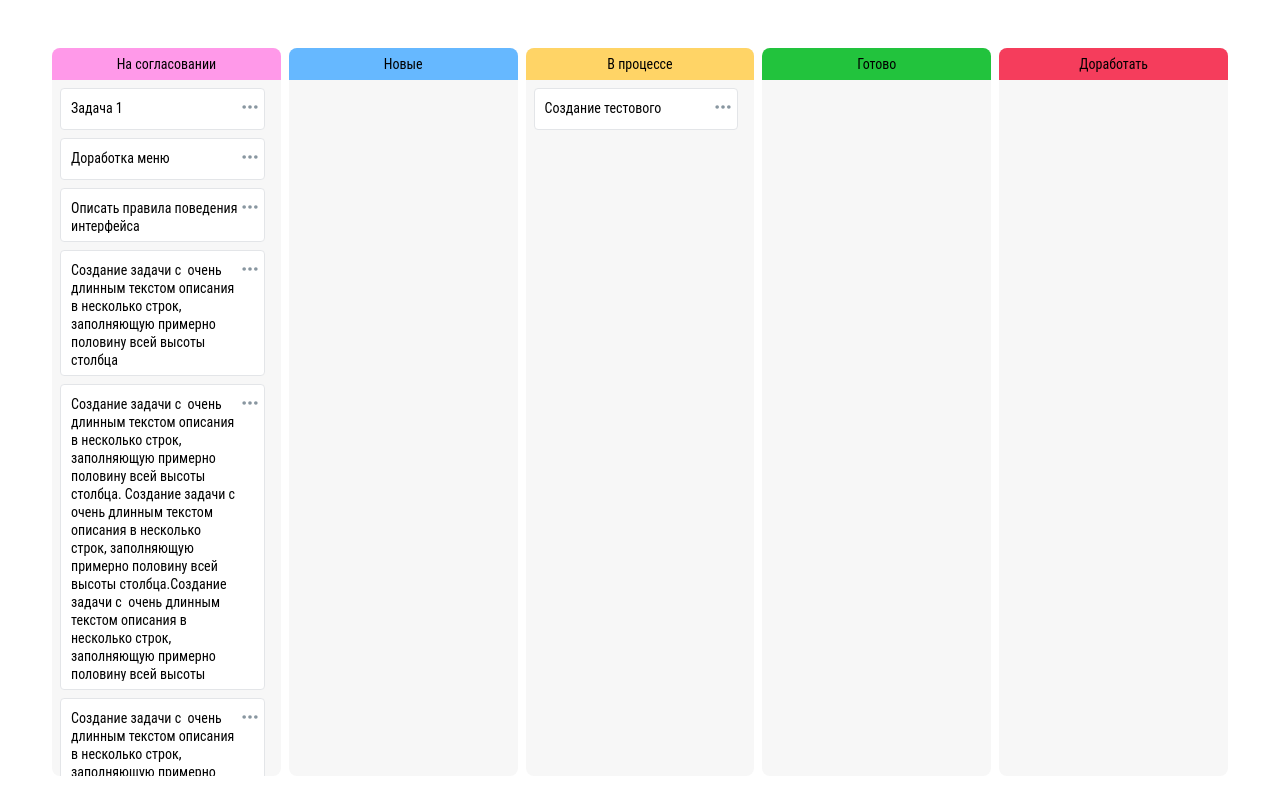
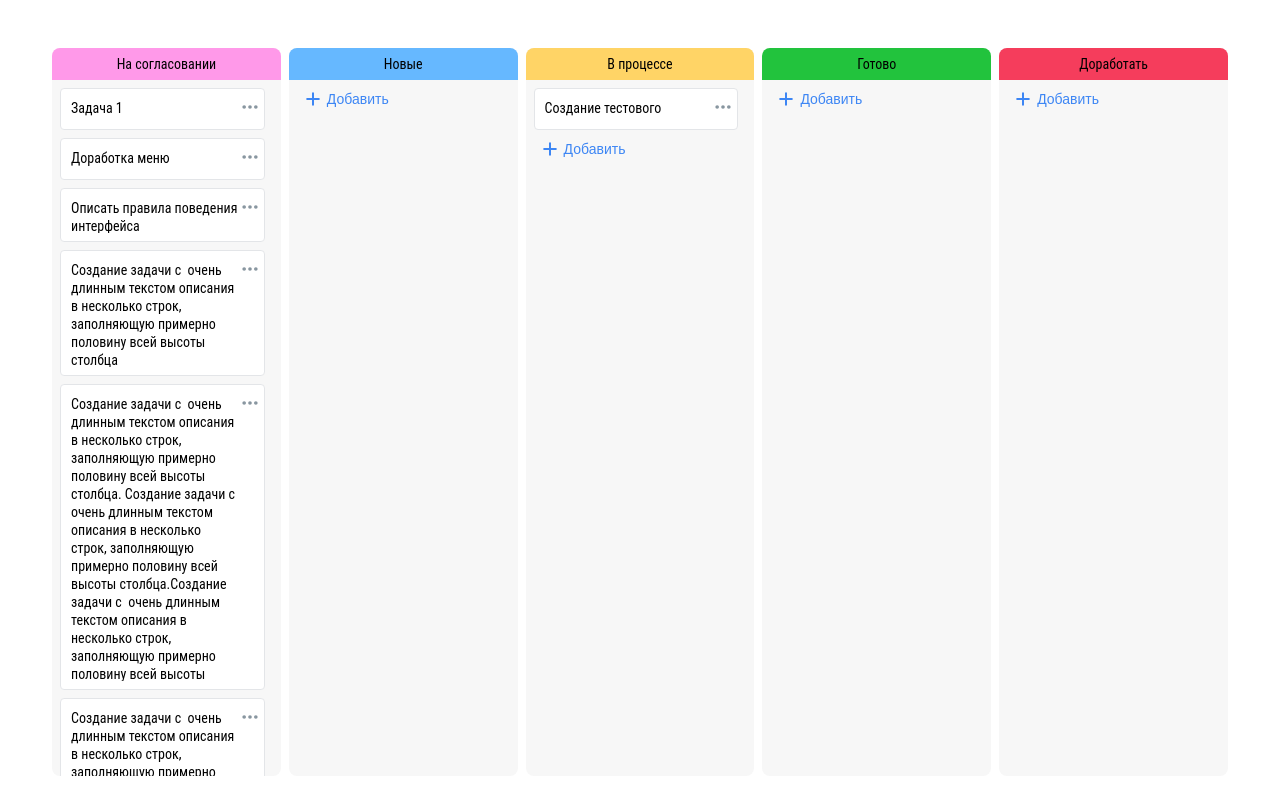
Before and after one commit to lowweb/kanban-board, a Vue app: page / in a window 1280 px wide. Built offline with nearby package versions, Linux system fonts and the light colour scheme.

Commit message:
make add button

```diff
--- a/src/components/blocks/BBoard.vue
+++ b/src/components/blocks/BBoard.vue
@@ -1,11 +1,17 @@
 <script setup>
 import BColumn from '@/components/blocks/BColumn.vue'
 import BTask from '@/components/blocks/BTask.vue'
+import UAddButton from '../ui/UAddButton.vue'
 import UContextMenu from '../ui/UContextMenu.vue'
 import { useBoardStore } from '@/stores/boardStore'
 import { useStateStore } from '@/stores/stateStore'
 const boardStore = useBoardStore()
 const stateStore = useStateStore()
+
+const onAdd = (columnId) => {
+  stateStore.setActiveColumnId(columnId)
+  stateStore.toggleIsNewTaskEdit()
+}
 </script>
 
 <template>
@@ -15,14 +21,28 @@ const stateStore = useStateStore()
       v-bind:key="column.id"
       :title="column.title"
       :titleColor="column.titleColor"
+      @dragover.prevent
     >
       <BTask
         v-for="(task, taskIndex) in column.tasks"
         :key="task.id"
         :data="task.data"
         :taskId="task.id"
+        :columnId="column.id"
+        draggable="true"
       >
       </BTask>
+      <BTask
+        v-if="stateStore.isNewTaskEdit && column.id === stateStore.activeColumnId"
+        :taskId="12321"
+        :columnId="column.id"
+        draggable="true"
+      >
+      </BTask>
+      <UAddButton
+        v-if="!stateStore.isNewTaskEdit && column.id != stateStore.activeColumnId"
+        @click="onAdd(column.id)"
+      />
     </BColumn>
     <UContextMenu
       v-if="stateStore.contextMenu.show"
--- a/src/components/blocks/BTask.vue
+++ b/src/components/blocks/BTask.vue
@@ -1,28 +1,12 @@
 <script setup>
-import { ref } from 'vue'
+import { ref, computed } from 'vue'
 import { useStateStore } from '@/stores/stateStore'
 const stateStore = useStateStore()
 import UMenuButton from '../ui/UMenuButton.vue'
 import UClearButton from '../ui/UClearButton.vue'
 import USaveButton from '../ui/USaveButton.vue'
 import BOverlay from './BOverlay.vue'
-import UContextMenu from '../ui/UContextMenu.vue'
 import UTextArea from '../ui/UTextArea.vue'
-
-const showContextMenu = (event, taskId) => {
-  stateStore.showContextMenu(event.target.getBoundingClientRect(), taskId)
-}
-const hideContextMenu = () => {
-  stateStore.hideContextMenu()
-}
-
-const save = () => {
-  stateStore.toggleTaskEditeble()
-}
-
-const clear = () => {
-  text.value = ''
-}
 
 const props = defineProps({
   data: {
@@ -30,43 +14,51 @@ const props = defineProps({
     default: () => ''
   },
   taskId: {
-    type: Number
+    type: Number,
+    required: true
+  },
+  columnId: {
+    type: Number,
+    required: true
   }
 })
-const text = ref(props.data)
+const textAreaDataValue = ref(props.data)
+
+const isEditebleAndEquilTask = computed(
+  () => stateStore.taskEditeble && props.taskId === stateStore.activeTaskId
+)
+const showContextMenu = (event, taskId, columnId) => {
+  stateStore.showContextMenu(event.target.getBoundingClientRect(), taskId, columnId)
+}
+const hideContextMenu = () => {
+  stateStore.hideContextMenu()
+}
+
+const saveTaskChanges = () => {
+  stateStore.toggleTaskEditeble()
+}
+
+const clearTaskDataValue = () => {
+  textAreaDataValue.value = ''
+}
 </script>
 
 <template>
-  <div
-    class="task"
-    :class="{ 'task--edit': stateStore.taskEditeble && taskId === stateStore.activeTaskId }"
-  >
-    <!-- <div
-      class="task__data"
-      :contenteditable="stateStore.taskEditeble && taskId === stateStore.activeTaskId"
-    >
-      {{ data }}
-    </div> -->
+  <div class="task" :class="{ 'task--edit': isEditebleAndEquilTask }">
     <UTextArea
-      v-model="text"
-      :data-value="text"
+      v-model="textAreaDataValue"
+      :data-value="textAreaDataValue"
       :readonly="!stateStore.taskEditeble"
       placeholder="Введите текст..."
     />
     <div class="task__button">
       <UMenuButton
         class="task__menu"
-        @click.stop="showContextMenu($event, taskId)"
+        @click.stop="showContextMenu($event, taskId, columnId)"
         v-if="!stateStore.taskEditeble"
       />
-      <UClearButton
-        v-if="stateStore.taskEditeble && taskId === stateStore.activeTaskId"
-        @click.stop="clear"
-      />
-      <USaveButton
-        v-if="stateStore.taskEditeble && taskId === stateStore.activeTaskId"
-        @click.stop="save"
-      />
+      <UClearButton v-if="isEditebleAndEquilTask" @click.stop="clearTaskDataValue" />
+      <USaveButton v-if="isEditebleAndEquilTask" @click.stop="saveTaskChanges" />
     </div>
 
     <BOverlay @click="hideContextMenu" v-if="stateStore.contextMenu.show" />
--- /dev/null
+++ b/src/components/ui/UAddButton.vue
@@ -0,0 +1,26 @@
+<script setup></script>
+<template>
+  <button class="add-button">Добавить</button>
+</template>
+<style lang="scss">
+.add-button {
+  border: none;
+  background-color: transparent;
+  font-weight: 400;
+  font-size: 14px;
+  line-height: 18px;
+  text-align: center;
+  color: #3d86f4;
+  display: flex;
+  align-items: center;
+  gap: 4px;
+  cursor: pointer;
+
+  &::before {
+    content: '';
+    background-image: url(@/assets/icn/icn-task-add.svg);
+    width: 20px;
+    height: 20px;
+  }
+}
+</style>
--- a/src/components/ui/UContextMenu.vue
+++ b/src/components/ui/UContextMenu.vue
@@ -1,8 +1,14 @@
 <script setup>
 import { useStateStore } from '@/stores/stateStore'
+import { useBoardStore } from '@/stores/boardStore'
 const stateStore = useStateStore()
-const onEdit = () => {
+const boardStore = useBoardStore()
+const makeEdit = () => {
   stateStore.toggleTaskEditeble()
+  stateStore.hideContextMenu()
+}
+const deleteTask = () => {
+  boardStore.deleteTask()
   stateStore.hideContextMenu()
 }
 const props = defineProps({
@@ -19,11 +25,11 @@ const props = defineProps({
 
 <template>
   <ul class="contextmenu" :style="{ top: y + 'px', left: x + 'px' }">
-    <li class="contextmenu__item" @click.stop="onEdit">
+    <li class="contextmenu__item" @click.stop="makeEdit">
       <img src="@/assets/icn/icn-edit.svg" alt="edit" />
       Редактировать
     </li>
-    <li class="contextmenu__item">
+    <li class="contextmenu__item" @click.stop="deleteTask">
       <img src="@/assets/icn/icn-trash.svg" alt="edit" />
       Удалить
     </li>
--- a/src/stores/boardStore.js
+++ b/src/stores/boardStore.js
@@ -1,7 +1,9 @@
 import { ref } from 'vue'
 import { defineStore } from 'pinia'
+import { useStateStore } from './stateStore'
 
 export const useBoardStore = defineStore('boardStore', () => {
+  const stateStore = useStateStore()
   const board = ref([])
 
   const getBoard = async () => {
@@ -15,8 +17,16 @@ export const useBoardStore = defineStore('boardStore', () => {
     }
   }
 
+  const deleteTask = () => {
+    const newElements = board.value
+      .find((column) => column.id === stateStore.activeColumnId)
+      .tasks.filter((task) => task.id != stateStore.activeTaskId)
+    board.value.find((column) => column.id === stateStore.activeColumnId).tasks = newElements
+  }
+
   return {
     board,
-    getBoard
+    getBoard,
+    deleteTask
   }
 })
--- a/src/stores/stateStore.js
+++ b/src/stores/stateStore.js
@@ -4,14 +4,17 @@ import { defineStore } from 'pinia'
 export const useStateStore = defineStore('stateStore', () => {
   const contextMenu = ref({ show: false, x: 0, y: 0 })
   const activeTaskId = ref()
+  const activeColumnId = ref()
   const taskEditeble = ref(false)
+  const isNewTaskEdit = ref(false)
   const editText = ref()
 
-  const showContextMenu = (el, id) => {
+  const showContextMenu = (el, taskId, columnId) => {
     contextMenu.value.show = true
     contextMenu.value.x = el.left
     contextMenu.value.y = el.top + 20
-    setActiveTaskId(id)
+    setActiveColumnId(columnId)
+    setActiveTaskId(taskId)
   }
   const hideContextMenu = () => {
     contextMenu.value.show = false
@@ -20,18 +23,28 @@ export const useStateStore = defineStore('stateStore', () => {
   const toggleTaskEditeble = () => {
     taskEditeble.value = !taskEditeble.value
   }
+  const toggleIsNewTaskEdit = () => {
+    isNewTaskEdit.value = !isNewTaskEdit.value
+  }
   const setActiveTaskId = (id) => {
     activeTaskId.value = id
+  }
+  const setActiveColumnId = (id) => {
+    activeColumnId.value = id
   }
 
   return {
     contextMenu,
     activeTaskId,
+    activeColumnId,
     editText,
     showContextMenu,
     setActiveTaskId,
+    setActiveColumnId,
     hideContextMenu,
     toggleTaskEditeble,
-    taskEditeble
+    taskEditeble,
+    isNewTaskEdit,
+    toggleIsNewTaskEdit
   }
 })
```
